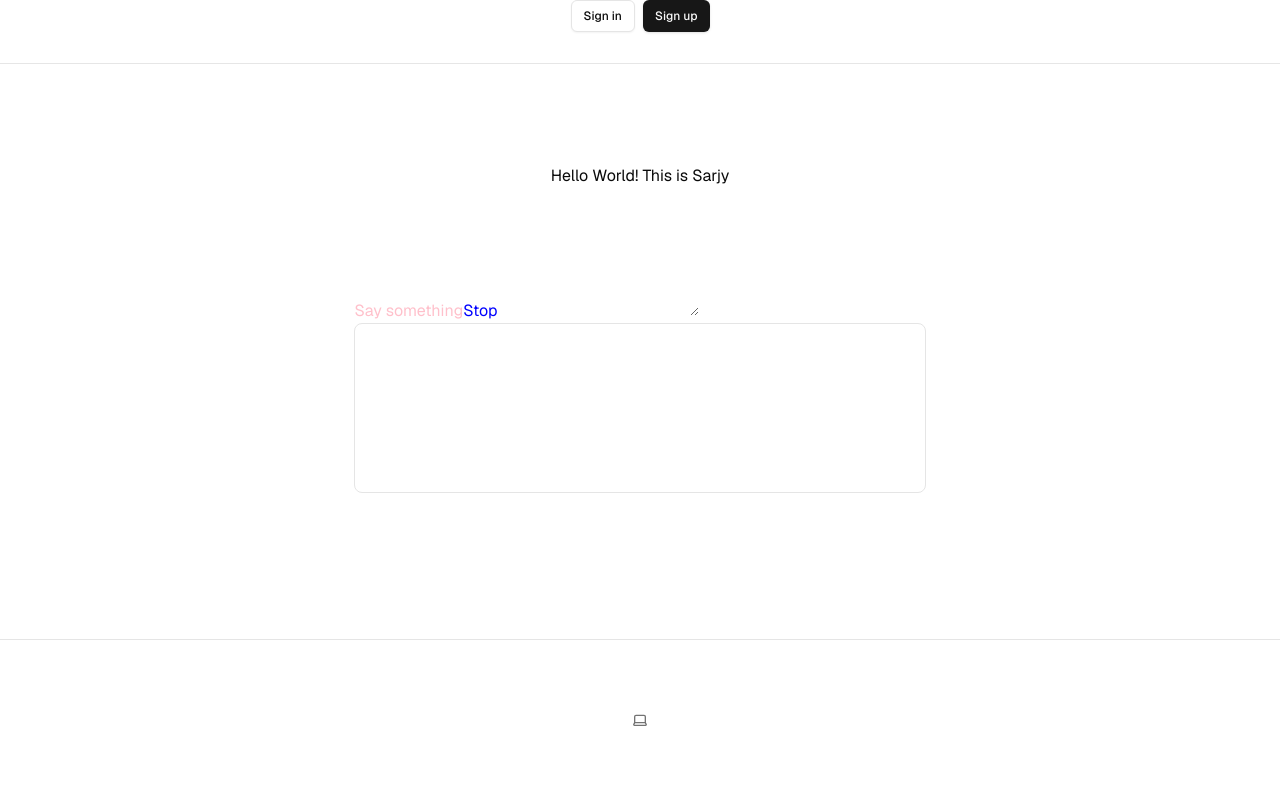
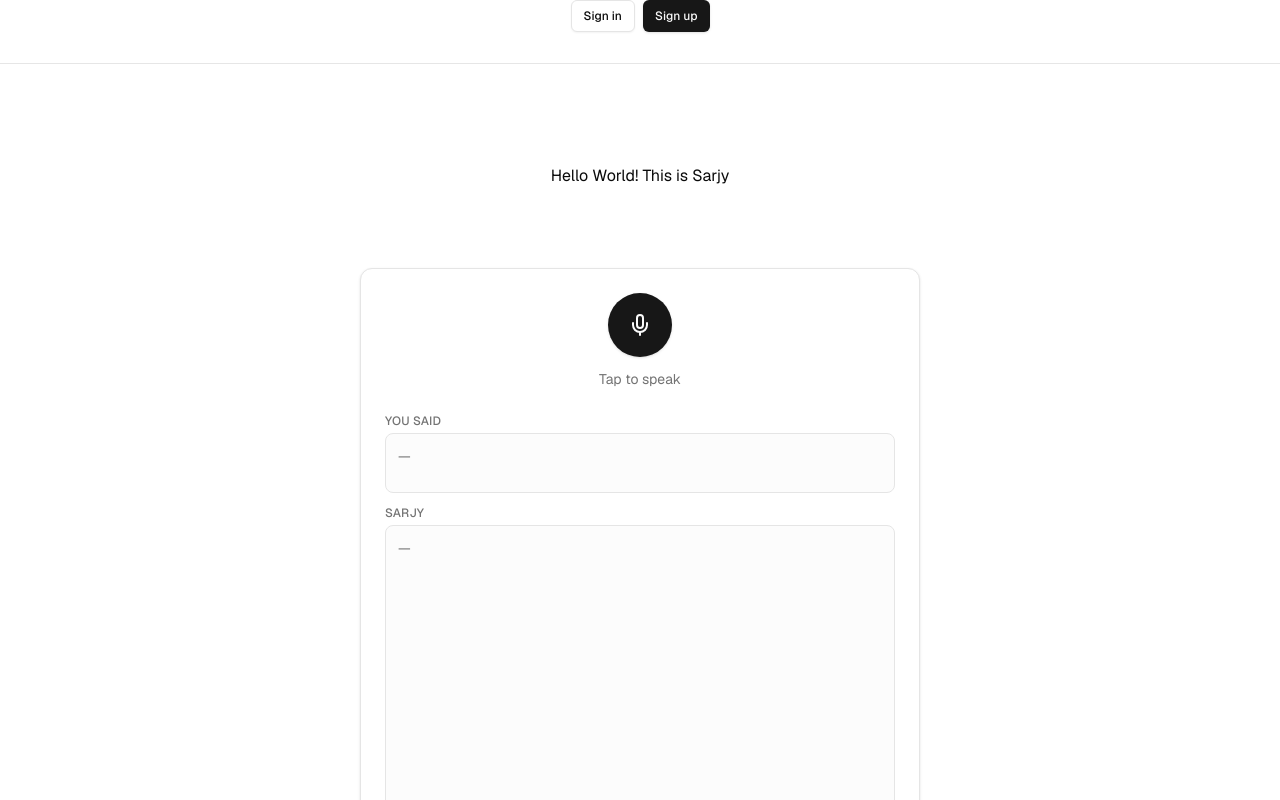
Before and after one commit to WafaZaidan/sarjy, a Next.js app: page / in a window 1280 px wide. Shown: the top 800 px of the page. Built offline with nearby package versions, Linux system fonts and the light colour scheme; no server answers.

Commit message:
Update the UI

```diff
--- a/components/speech-recognition.tsx
+++ b/components/speech-recognition.tsx
@@ -1,14 +1,23 @@
 "use client";
 
 import {useEffect, useRef, useState} from "react";
+import {Mic, MicOff, Loader2, Volume2, Pause, Play} from "lucide-react";
+import {Button} from "@/components/ui/button";
+import {Card, CardContent} from "@/components/ui/card";
+import {cn} from "@/lib/utils";
+
+type Status = "idle" | "listening" | "thinking" | "speaking" | "paused";
 
 export function SpeechRecognitionCycle() {
     const recognitionRef = useRef<SpeechRecognition | null>(null);
     const [transcript, setTranscript] = useState("");
     const [assistantReply, setAssistantReply] = useState<string>("");
+    const [status, setStatus] = useState<Status>("idle");
+    const [supported, setSupported] = useState(true);
 
     async function askLlm(message: string) {
         try {
+            setStatus("thinking");
             const httpResponse = await fetch("/api/chat", {
                 method: "POST",
                 headers: {"Content-Type": "application/json"},
@@ -22,10 +31,13 @@ export function SpeechRecognitionCycle() {
             if (data.message) {
                 setAssistantReply(data.message)
                 await speak(data.message)
+            } else {
+                setStatus("idle");
             }
 
         } catch (e) {
             console.log("Something went wrong", e);
+            setStatus("idle");
         }
 
     }
@@ -33,6 +45,7 @@ export function SpeechRecognitionCycle() {
     async function speak(text: string) {
         if (!('speechSynthesis' in window)) {
             console.log('error')
+            setStatus("idle");
             return
         }
 
@@ -41,6 +54,9 @@ export function SpeechRecognitionCycle() {
         utterance.rate = 1
         utterance.pitch = 1
         utterance.volume = 1
+        setStatus("speaking");
+        utterance.onend = () => setStatus("idle");
+        utterance.onerror = () => setStatus("idle");
         window.speechSynthesis.speak(utterance)
 
     }
@@ -49,7 +65,10 @@ export function SpeechRecognitionCycle() {
         const Recognition =
             window.SpeechRecognition || window.webkitSpeechRecognition;
 
-        if (!Recognition) return;
+        if (!Recognition) {
+            setSupported(false);
+            return;
+        }
         const recognition = new Recognition();
         recognition.onresult = (event: SpeechRecognitionEvent) => {
             const message = event.results[0][0].transcript
@@ -57,29 +76,122 @@ export function SpeechRecognitionCycle() {
             setTranscript(message);
             askLlm(message)
         };
+        recognition.onstart = () => setStatus("listening");
+        recognition.onend = () => setStatus((s) => (s === "listening" ? "idle" : s));
+        recognition.onerror = () => setStatus("idle");
 
         recognitionRef.current = recognition;
 
         return () => recognition.abort();
     }, []);
 
+    const isListening = status === "listening";
+
+    function toggleListening() {
+        if (isListening) {
+            recognitionRef.current?.stop();
+        } else {
+            window.speechSynthesis.cancel();
+            setTranscript("");
+            setAssistantReply("");
+            recognitionRef.current?.start();
+        }
+    }
+
+    function togglePause() {
+        if (status === "speaking") {
+            window.speechSynthesis.pause();
+            setStatus("paused");
+        } else if (status === "paused") {
+            window.speechSynthesis.resume();
+            setStatus("speaking");
+        }
+    }
+
+    if (!supported) {
+        return (
+            <Card className="w-full max-w-xl">
+                <CardContent className="p-6 text-sm text-muted-foreground">
+                    Speech recognition isn&apos;t supported in this browser. Try Chrome or
+                    Edge.
+                </CardContent>
+            </Card>
+        );
+    }
+
+    const statusLabel: Record<Status, string> = {
+        idle: "Tap to speak",
+        listening: "Listening…",
+        thinking: "Thinking…",
+        speaking: "Speaking…",
+        paused: "Paused",
+    };
+
     return (
-        <div>
-            <button style={{color: "pink"}} onClick={() => recognitionRef.current?.start()}>
-                Say something
-            </button>
+        <Card className="h-[640px] w-[560px] shrink-0">
+            <CardContent className="flex h-full flex-col items-center gap-6 p-6">
+                <div className="flex flex-col items-center gap-3">
+                    <div className="flex items-center gap-3">
+                        <Button
+                            onClick={toggleListening}
+                            disabled={status === "thinking" || status === "speaking" || status === "paused"}
+                            size="icon"
+                            variant={isListening ? "destructive" : "default"}
+                            className={cn(
+                                "h-16 w-16 rounded-full [&_svg]:size-6",
+                                isListening && "animate-pulse",
+                            )}
+                        >
+                            {status === "thinking" ? (
+                                <Loader2 className="animate-spin"/>
+                            ) : status === "speaking" ? (
+                                <Volume2/>
+                            ) : isListening ? (
+                                <MicOff/>
+                            ) : (
+                                <Mic/>
+                            )}
+                        </Button>
+                        {(status === "speaking" || status === "paused") && (
+                            <Button
+                                onClick={togglePause}
+                                size="icon"
+                                variant="outline"
+                                className="h-11 w-11 rounded-full [&_svg]:size-5"
+                            >
+                                {status === "paused" ? <Play/> : <Pause/>}
+                            </Button>
+                        )}
+                    </div>
+                    <span className="text-sm text-muted-foreground">
+                        {statusLabel[status]}
+                    </span>
+                </div>
 
-            <button style={{color: "blue"}} onClick={() => recognitionRef.current?.stop()}>
-                Stop
-            </button>
+                <div className="flex w-full flex-1 flex-col gap-3 overflow-hidden">
+                    <div className="flex h-20 flex-col gap-1">
+                        <p className="text-xs font-medium uppercase tracking-wide text-muted-foreground">
+                            You said
+                        </p>
+                        <div className="flex-1 overflow-y-auto rounded-lg border bg-muted/30 p-3 text-sm">
+                            {transcript || (
+                                <span className="text-muted-foreground">—</span>
+                            )}
+                        </div>
+                    </div>
 
-            <textarea value={transcript} readOnly/>
-            <textarea
-                value={assistantReply}
-                readOnly
-                rows={6}
-                className="w-full resize-none rounded-lg border p-3"
-            />
-        </div>
+                    <div className="flex flex-1 flex-col gap-1 overflow-hidden">
+                        <p className="text-xs font-medium uppercase tracking-wide text-muted-foreground">
+                            Sarjy
+                        </p>
+                        <div className="flex-1 overflow-y-auto rounded-lg border bg-muted/30 p-3 text-sm whitespace-pre-wrap">
+                            {assistantReply || (
+                                <span className="text-muted-foreground">—</span>
+                            )}
+                        </div>
+                    </div>
+                </div>
+            </CardContent>
+        </Card>
     );
 }
```
